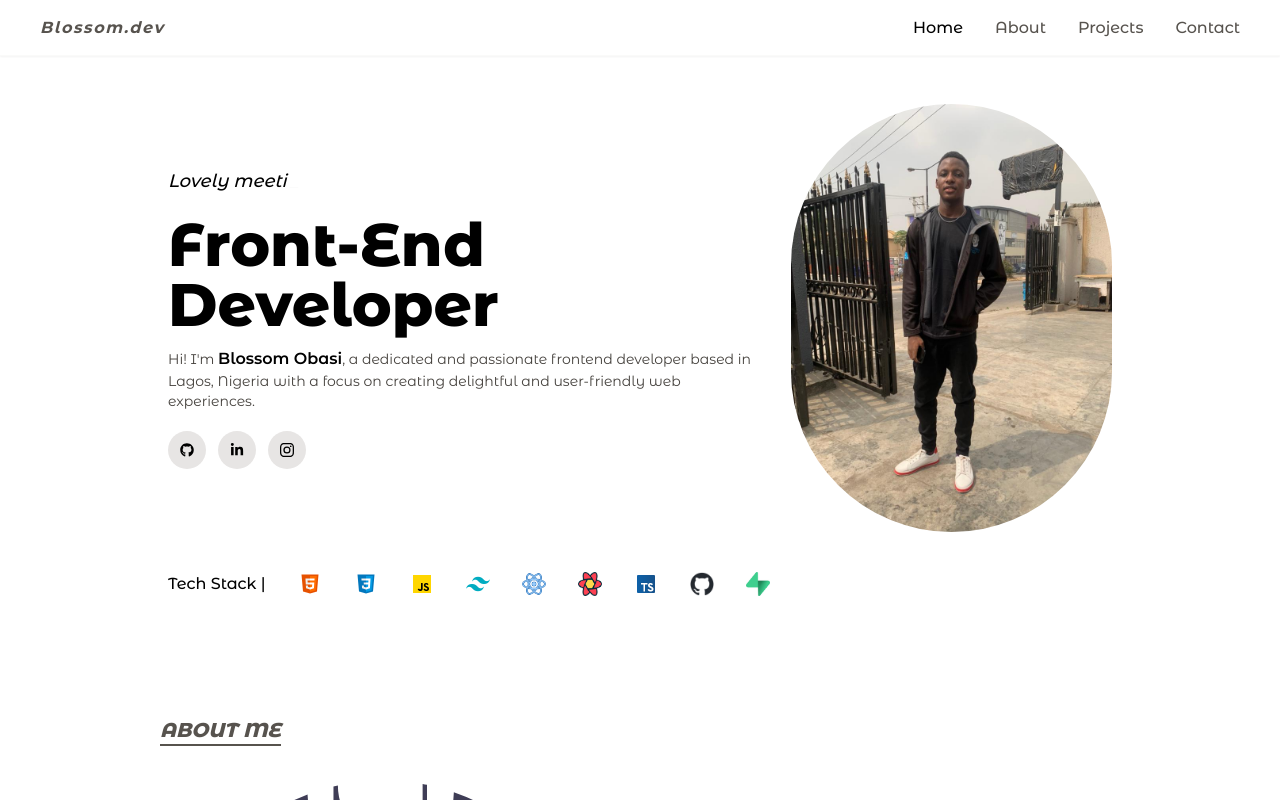
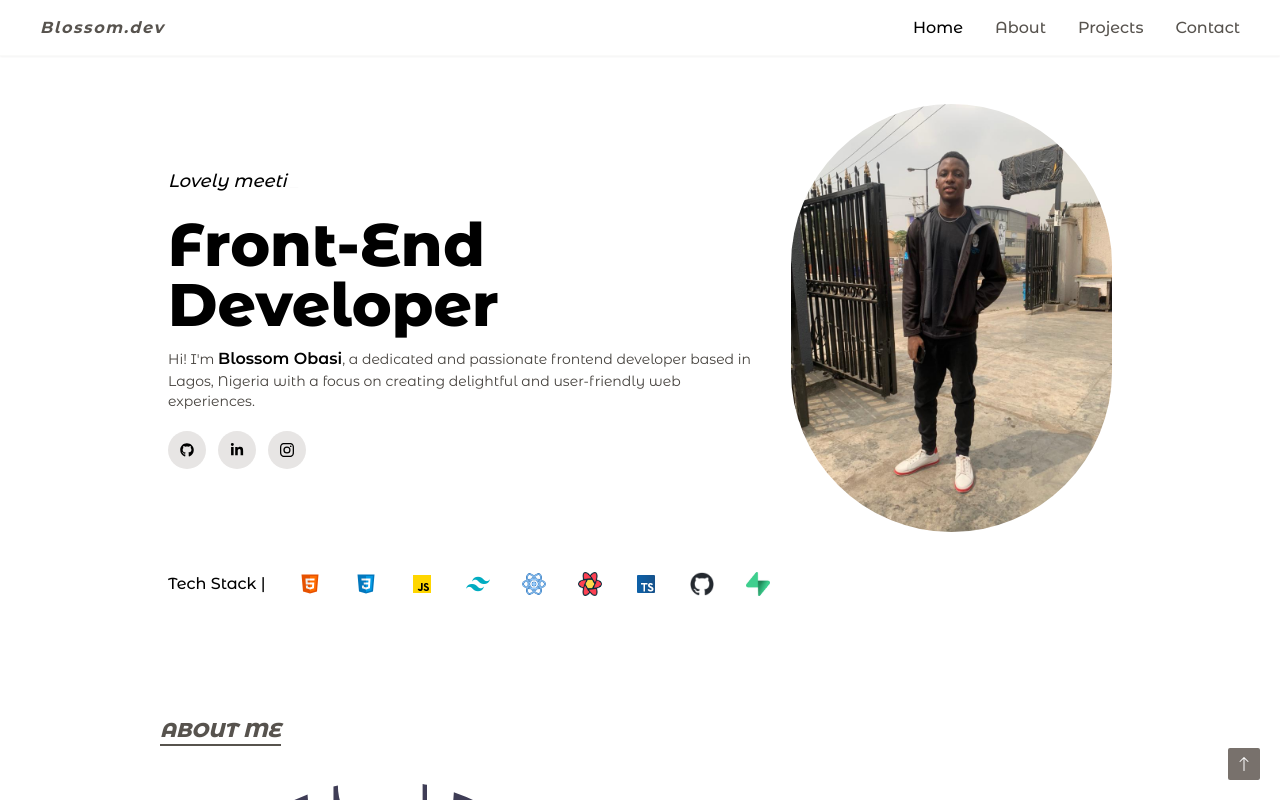
Before and after one commit to blossomobasi/blossoms-portfolio, a Next.js app: page / in a window 1280 px wide. Built offline with nearby package versions, Linux system fonts and the light colour scheme.

Commit message:
Add scroll up effect

```diff
--- a/src/app/page.tsx
+++ b/src/app/page.tsx
@@ -3,6 +3,7 @@ import Contact from "@/components/Contact";
 import Footer from "@/components/Footer";
 import Home from "@/components/Home";
 import Projects from "@/components/Projects";
+import ScrollUpButton from "@/components/ScrollUpButton";
 
 function Page() {
   return (
@@ -12,6 +13,8 @@ function Page() {
       <Projects />
       <Contact />
       <Footer />
+
+      <ScrollUpButton />
     </main>
   );
 }
--- /dev/null
+++ b/src/components/ScrollUpButton.tsx
@@ -0,0 +1,24 @@
+"use client";
+
+import { useRouter } from "next/navigation";
+import { useState } from "react";
+import { BsArrowUp } from "react-icons/bs";
+
+const ScrollUpButton = () => {
+  // Fixed value
+  const [visibility, setVisibility] = useState(true);
+  const router = useRouter();
+
+  return (
+    <button
+      className={`${
+        visibility ? "block" : "hidden"
+      } bg-stone-500 text-white p-2 rounded-sm absolute bottom-5 right-5`}
+      onClick={() => router.push("#home")}
+    >
+      <BsArrowUp />
+    </button>
+  );
+};
+
+export default ScrollUpButton;
```
